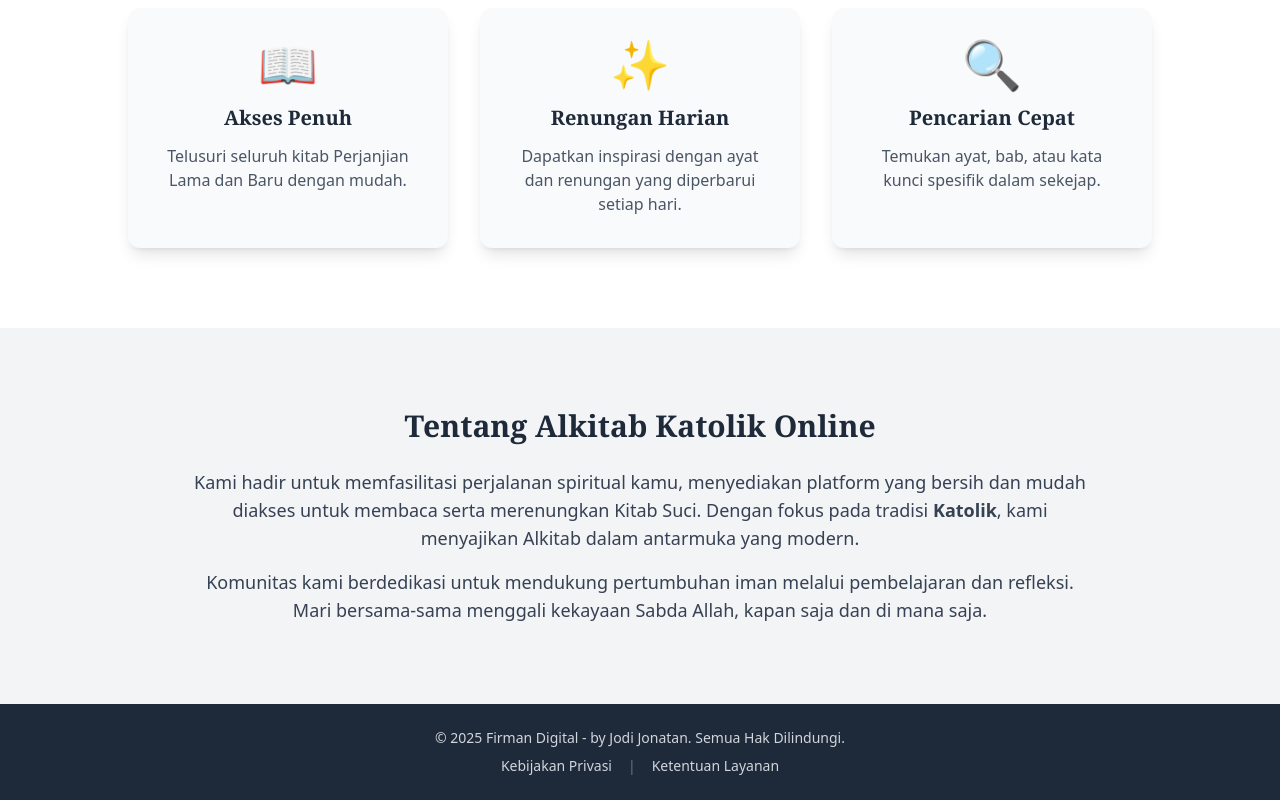
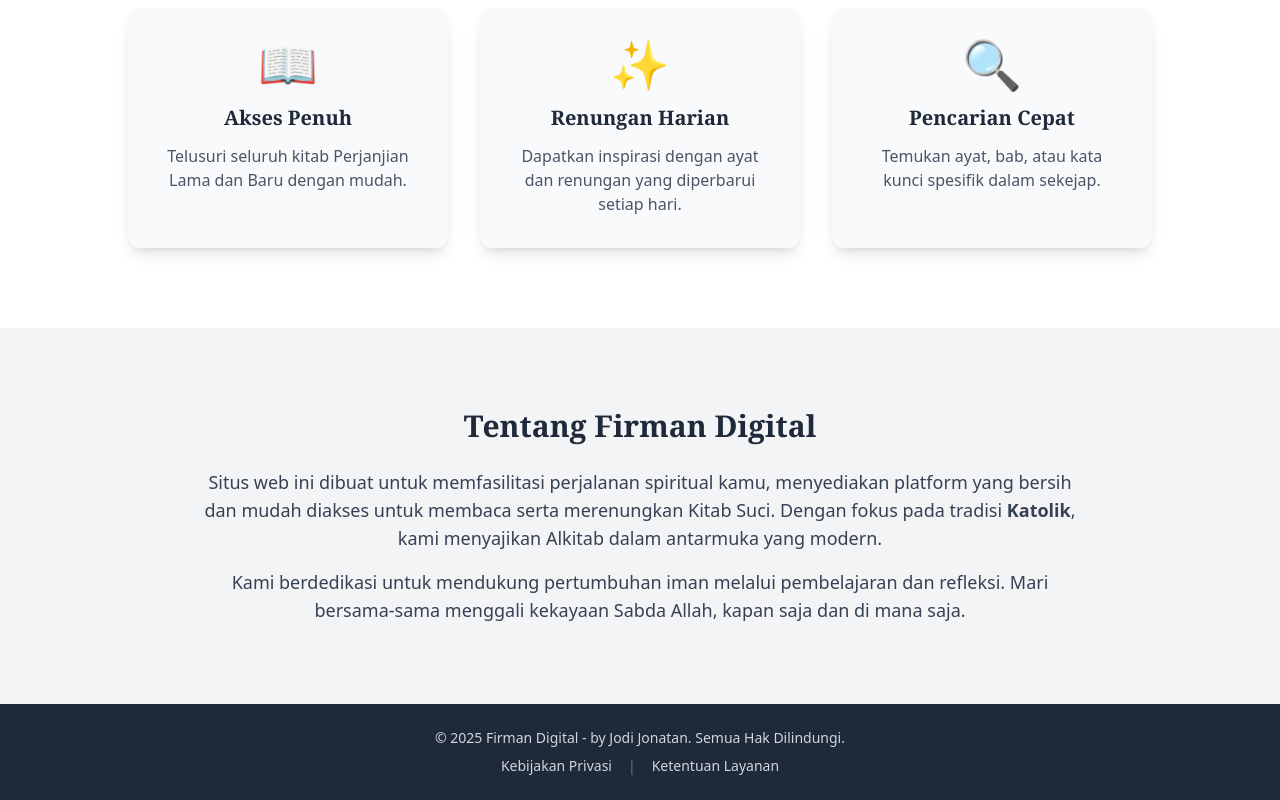
Before and after one commit to jodijonatan/firman-digital, a React (Vite) app: page / in a window 1280 px wide. Shown: the part 848-1648 px from the top of the page. Built offline with nearby package versions, Linux system fonts and the light colour scheme; no server answers.

Commit message:
add footer

```diff
--- a/index.html
+++ b/index.html
@@ -4,7 +4,7 @@
     <meta charset="UTF-8" />
     <link rel="icon" href="/favicon.png" />
     <meta name="viewport" content="width=device-width, initial-scale=1.0" />
-    <title>firman-digital-react</title>
+    <title>Firman Digital</title>
     <link rel="stylesheet" href="./src/index.css" />
   </head>
   <body>
--- a/src/components/About.jsx
+++ b/src/components/About.jsx
@@ -3,19 +3,19 @@ const About = () => {
     <section id="about" className="py-20 px-6 bg-gray-100">
       <div className="max-w-4xl mx-auto text-center">
         <h3 className="text-3xl font-serif font-bold text-gray-800 mb-6">
-          Tentang Alkitab Katolik Online
+          Tentang Firman Digital
         </h3>
         <p className="text-lg text-gray-700 mb-4">
-          Kami hadir untuk memfasilitasi perjalanan spiritual kamu, menyediakan
-          platform yang bersih dan mudah diakses untuk membaca serta merenungkan
-          Kitab Suci. Dengan fokus pada tradisi
+          Situs web ini dibuat untuk memfasilitasi perjalanan spiritual kamu,
+          menyediakan platform yang bersih dan mudah diakses untuk membaca serta
+          merenungkan Kitab Suci. Dengan fokus pada tradisi
           <span className="font-semibold"> Katolik</span>, kami menyajikan
           Alkitab dalam antarmuka yang modern.
         </p>
         <p className="text-lg text-gray-700">
-          Komunitas kami berdedikasi untuk mendukung pertumbuhan iman melalui
-          pembelajaran dan refleksi. Mari bersama-sama menggali kekayaan Sabda
-          Allah, kapan saja dan di mana saja.
+          Kami berdedikasi untuk mendukung pertumbuhan iman melalui pembelajaran
+          dan refleksi. Mari bersama-sama menggali kekayaan Sabda Allah, kapan
+          saja dan di mana saja.
         </p>
       </div>
     </section>
--- a/src/pages/BiblePage.jsx
+++ b/src/pages/BiblePage.jsx
@@ -5,6 +5,7 @@ import QuickSearch from "../components/QuickSearch";
 import Bookmarks from "../components/Bookmarks";
 import DailyVerse from "../components/DailyVerse";
 import Header from "../components/Header";
+import Footer from "../components/Footer";
 
 const BiblePage = () => {
   return (
@@ -31,6 +32,7 @@ const BiblePage = () => {
           </main>
         </div>
       </div>
+      <Footer />
     </BibleProvider>
   );
 };
--- a/src/pages/VideosPage.jsx
+++ b/src/pages/VideosPage.jsx
@@ -1,5 +1,6 @@
 import React from "react";
 import Header from "../components/Header";
+import Footer from "../components/Footer";
 
 const mockVideos = [
   {
@@ -55,6 +56,7 @@ const VideoCard = ({ video }) => {
 
 const VideosPage = () => {
   return (
+    <>
       <div className="min-h-screen bg-gray-50">
         {/* Header (Asumsi sudah full-width) */}
         <Header />
@@ -100,6 +102,8 @@ const VideosPage = () => {
         )} */}
         </div>
       </div>
+      <Footer />
+    </>
   );
 };
 
```
Lines whose indentation alone changed are shown as unchanged.
